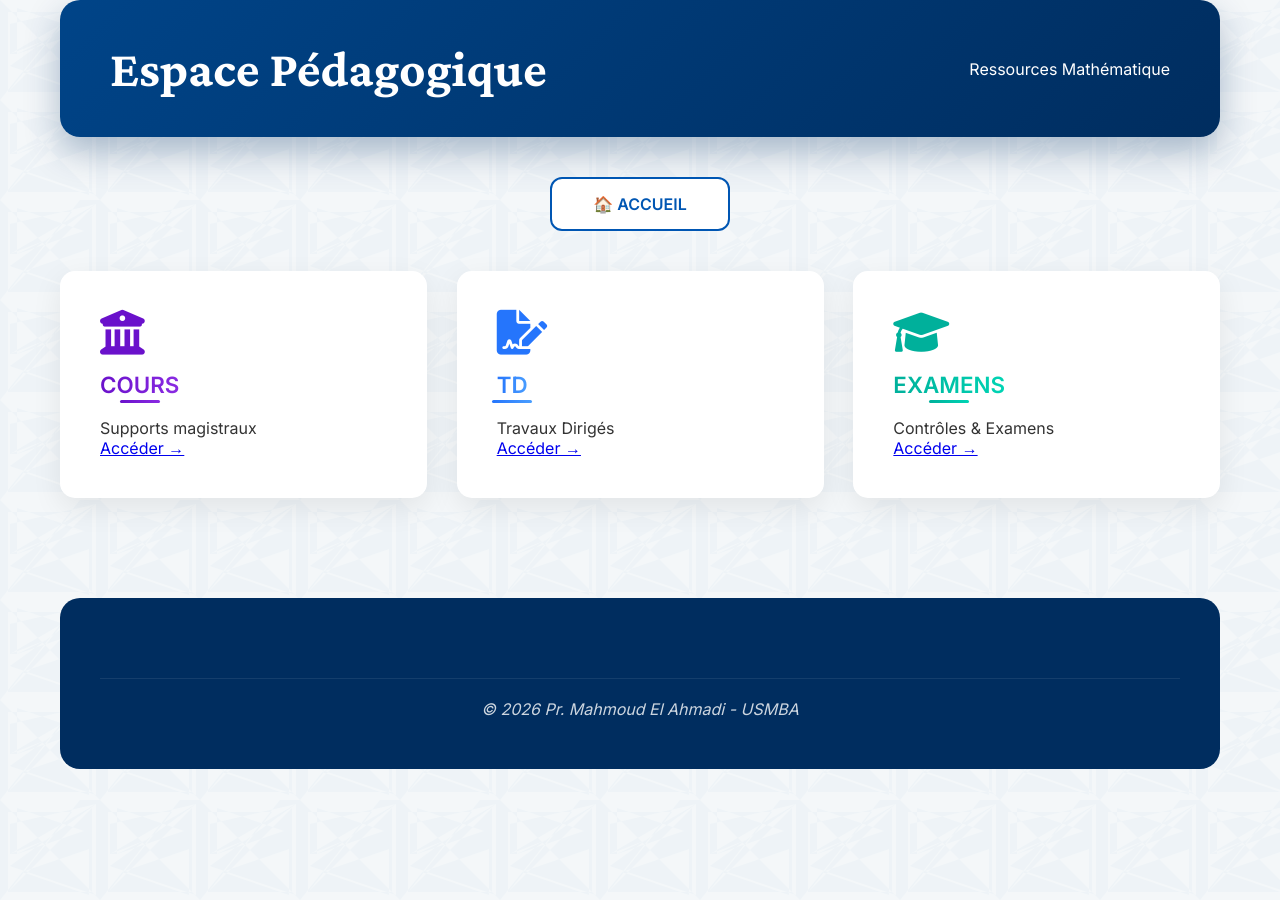
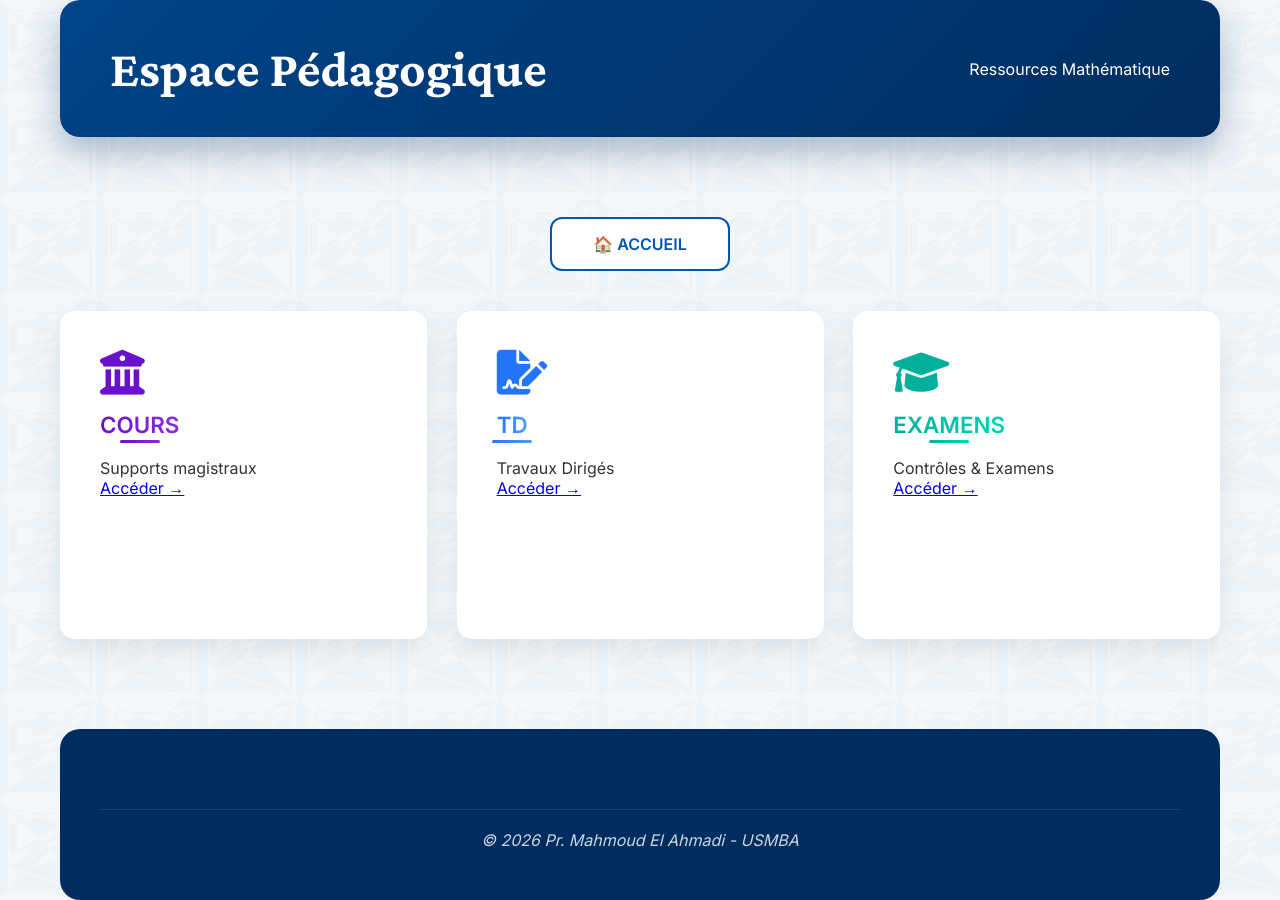
Before and after one commit to mahmoudmath/mahmoudmath.github.io, a Jekyll site: the page pedagogie.html, which Jekyll copies as it is, in a window 1280 px wide. Built offline with Jekyll 4.4.1, drawn with Linux system fonts in a browser that asks for light colours.

Commit message:
Update pedagogie.html

```diff
--- a/pedagogie.html
+++ b/pedagogie.html
@@ -11,12 +11,29 @@
     <meta charset="UTF-8">
     <meta name="viewport" content="width=device-width, initial-scale=1.0">
     <title>Pédagogie - Pr. Mahmoud El Ahmadi</title>
-    <meta name="description" content="Espace pédagogique du Pr. Mahmoud El Ahmadi. Accédez aux supports de cours, séries de travaux dirigés (TD) et annales d'examens de mathématiques pour les étudiants de la FST de Fès.">
-    <meta name="keywords" content="Cours Mathématiques, TD, Examens, FST Fès, USMBA, Mahmoud El Ahmadi, Analyse, Ressources Pédagogiques, Exercices Corrigés">
-    <meta name="author" content="Pr. Mahmoud El Ahmadi">
     <link rel="stylesheet" href="https://cdnjs.cloudflare.com/ajax/libs/font-awesome/6.0.0/css/all.min.css">
     <link href="https://unpkg.com/aos@2.3.1/dist/aos.css" rel="stylesheet">
     <link rel="stylesheet" href="style.css">
+
+    <style>
+        /* Ajustement minimal pour le bas de page sans toucher aux dimensions */
+        html, body {
+            height: 100%;
+            margin: 0;
+        }
+        .container {
+            display: flex;
+            flex-direction: column;
+            min-height: 100vh; /* Toute la hauteur de l'écran */
+        }
+        .resources-grid {
+            flex-grow: 1; /* Remplit l'espace vide sans changer la largeur des cartes */
+        }
+        .professor-footer {
+            width: 100%; /* Garde la même largeur */
+            margin-top: 50px; /* Un peu d'espace au-dessus pour respirer */
+        }
+    </style>
 </head>
 <body>
     <!-- Google Tag Manager (noscript) -->
@@ -25,7 +42,7 @@
 <!-- End Google Tag Manager (noscript) -->
 
     <div class="container">
-        <!-- ENTÊTE (Style identique à Recherche) -->
+        <!-- HEADER IDENTIQUE À RECHERCHE -->
         <header class="professor-header" data-aos="fade-down">
             <div class="professor-name">Espace Pédagogique</div>
             <div class="professor-title">Ressources Mathématique</div>
@@ -35,8 +52,8 @@
             <a href="index.html" class="nav-card">🏠 ACCUEIL</a>
         </nav>
 
+        <!-- GRILLE DE RESSOURCES (Dimensions préservées) -->
         <div class="resources-grid">
-            <!-- CARTE COURS -->
             <div class="resource-card" data-aos="zoom-in">
                 <div class="academic-icon"><i class="fas fa-university"></i></div>
                 <h3>COURS</h3>
@@ -44,7 +61,6 @@
                 <a href="choix-annee-cours.html" class="btn-resource">Accéder →</a>
             </div>
 
-            <!-- CARTE TD -->
             <div class="resource-card" data-aos="zoom-in" data-aos-delay="100">
                 <div class="academic-icon"><i class="fas fa-file-signature"></i></div>
                 <h3>TD</h3>
@@ -52,7 +68,6 @@
                 <a href="choix-annee-td.html" class="btn-resource">Accéder →</a>
             </div>
 
-            <!-- CARTE EXAMENS -->
             <div class="resource-card" data-aos="zoom-in" data-aos-delay="200">
                 <div class="academic-icon"><i class="fas fa-graduation-cap"></i></div>
                 <h3>EXAMENS</h3>
@@ -61,7 +76,7 @@
             </div>
         </div>
 
-        <!-- PIED DE PAGE (Ajouté selon votre demande) -->
+        <!-- FOOTER IDENTIQUE À RECHERCHE -->
         <footer class="professor-footer">
             <div class="signature">
                 <p>© 2026 Pr. Mahmoud El Ahmadi - USMBA</p>
```
